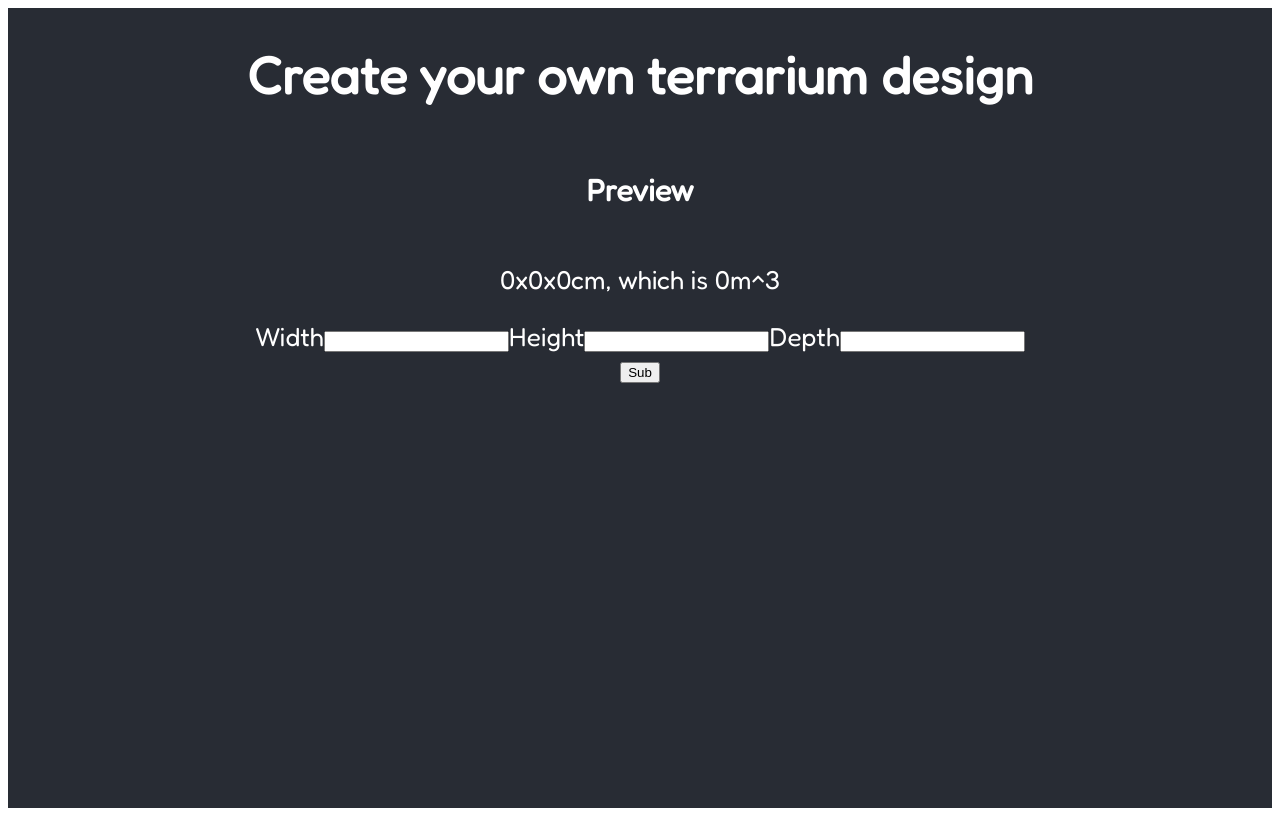
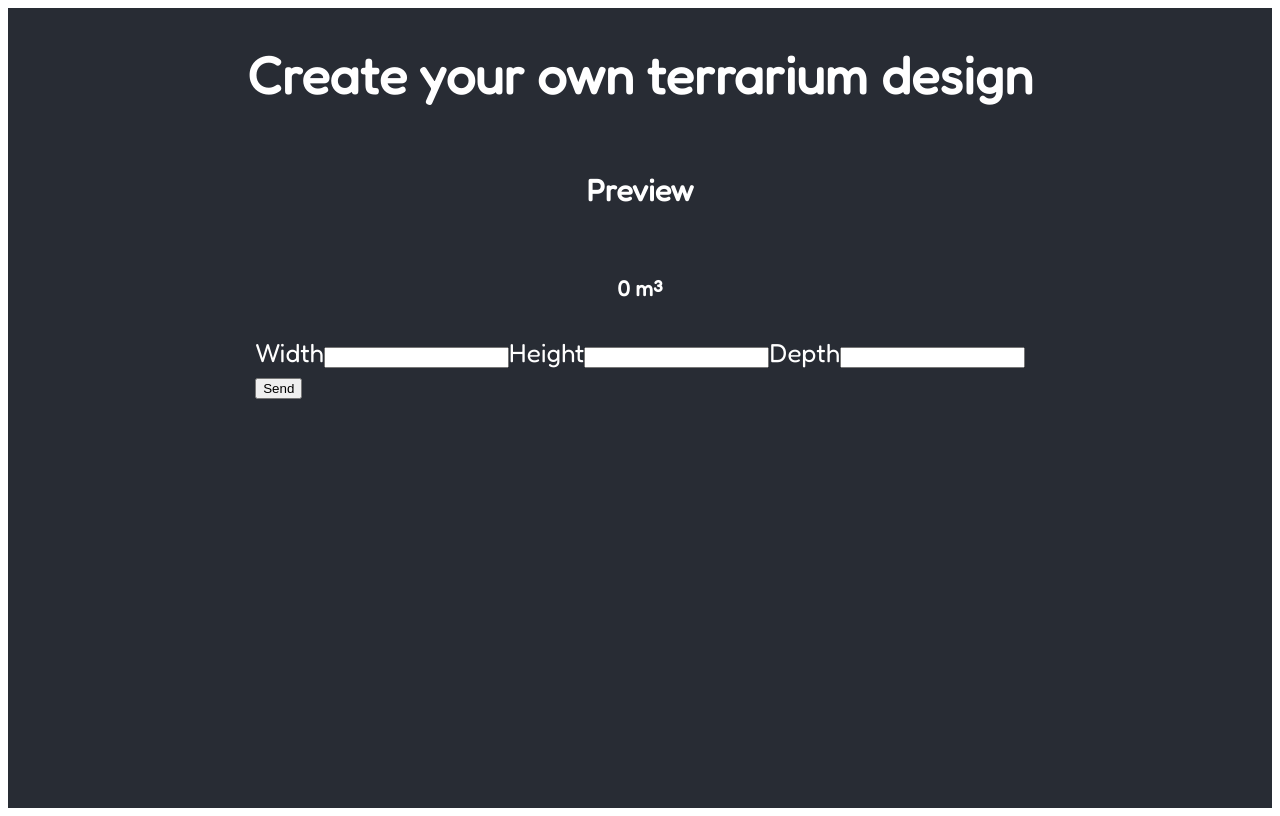
Before and after one commit to DandysByd/create-terra, a React (Create React App) app: page / in a window 1280 px wide. Built offline with nearby package versions, Linux system fonts and the light colour scheme.

Commit message:
remade volume

```diff
--- a/src/App.js
+++ b/src/App.js
@@ -4,12 +4,15 @@ import Changes from './components/Changes';
 
 
 function App() {
+
+
   return (
     <div className="App">
       <header className="App-header">
         <h1>Create your own terrarium design</h1>
         <h3>Preview</h3>
-        <Changes />
+        <Changes/>
+
 
       </header>
     </div>
--- a/src/components/ChangeForm.js
+++ b/src/components/ChangeForm.js
@@ -2,27 +2,41 @@ import React, { useState } from 'react'
 
 function ChangeForm(props) {
     //Dimensions state
-  var [width, setWidth] = useState(0);
-  var [height, setHeight] = useState(0);
-  var [depth, setDepth] = useState(0);
+    const [width, setWidth] = useState(0);
+    const [height, setHeight] = useState(0);
+    const [depth, setDepth] = useState(0);
 
     //Dimensions setters
     function getValueWidth(e) {
         setWidth(e.target.value);
-      props.width = width;
     }
     function getValueHeight(e) {
         setHeight(e.target.value);
-      props.height = height;
     }
     function getValueDepth(e) {
         setDepth(e.target.value);
-      props.depth = depth;
     }
 
-  return {
-      width,height,depth,
-      render:(
+    const submitHandler = (e) =>{
+        e.preventDefault();
+
+    }
+    const onChangeHandler = () =>{
+
+        const dimensions = {
+            width : width,
+            height : height,
+            depth : depth,
+            volume : width*height*depth
+        }
+        props.onSave(dimensions);
+        console.log(dimensions)
+
+    }
+
+    return (
+            <div >
+                <form onSubmit={submitHandler}  onChange={onChangeHandler}>
                     <div className='dimensions'>
                         <div>
                             <label>Width</label>
@@ -37,7 +51,10 @@ function ChangeForm(props) {
                             <input onChange={getValueDepth} type='number' id='depth-input'></input>
                         </div>
                     </div>
-  )}
+                    <button type='submit'>Send</button>
+                </form>
+            </div>
+        )
     }
 
 export default ChangeForm
--- a/src/components/Changes.js
+++ b/src/components/Changes.js
@@ -1,33 +1,24 @@
 import React, { useState } from 'react'
 import ChangeForm from './ChangeForm';
-import Random from './Random';
 import './styles/changes.css'
 
-function Changes(props) {
+function Changes() {
 
-    function Dimension({ width, height, depth }) {
-        return (
-            <></>
-        )
+    const [volume, setVolume] = useState(0)
+
+    const saveDimensions = (enterDimensionsData) =>{
+        const dimensions = {
+            ...enterDimensionsData
+        }
+        setVolume(enterDimensionsData.volume/1000000)
+
     }
-
-
-    const { render, width, height, depth } = ChangeForm()
-    var content = width * height * depth;
-    content = content / 1000000
-
-    const saveExpenseDatahandler = (entereExpenseData) =>{
-        console.log(entereExpenseData)
-    }
+    console.log(volume)
 
     return (
         <>
-            <div className='preview'><p>{width + 'x' + height + 'x' + depth + 'cm, which is ' + content + 'm^3'}</p></div>
-            <Dimension {...{ width, height, depth }} />
-            {render}
-
-
-            <Random onSaveExpenseData={saveExpenseDatahandler}></Random>
+         <h5>{volume} m³</h5>
+         <ChangeForm  onSave={saveDimensions}/>
         </>
     )
 
```
Also changed, not shown: src/components/Animals.js (added, +12 -0 lines), src/components/Material.js (added, +10 -0 lines). Lines whose indentation alone changed are shown as unchanged.
